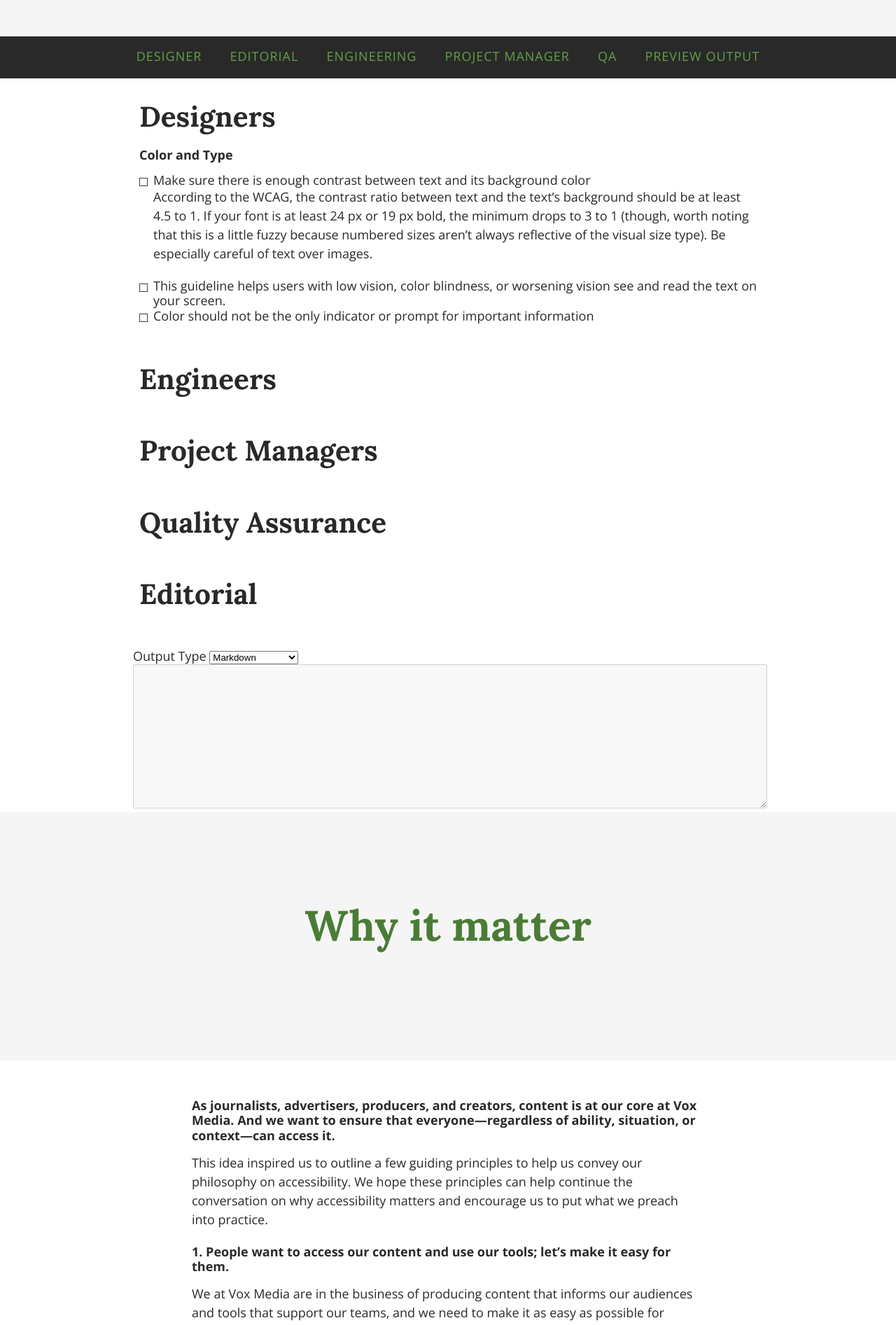
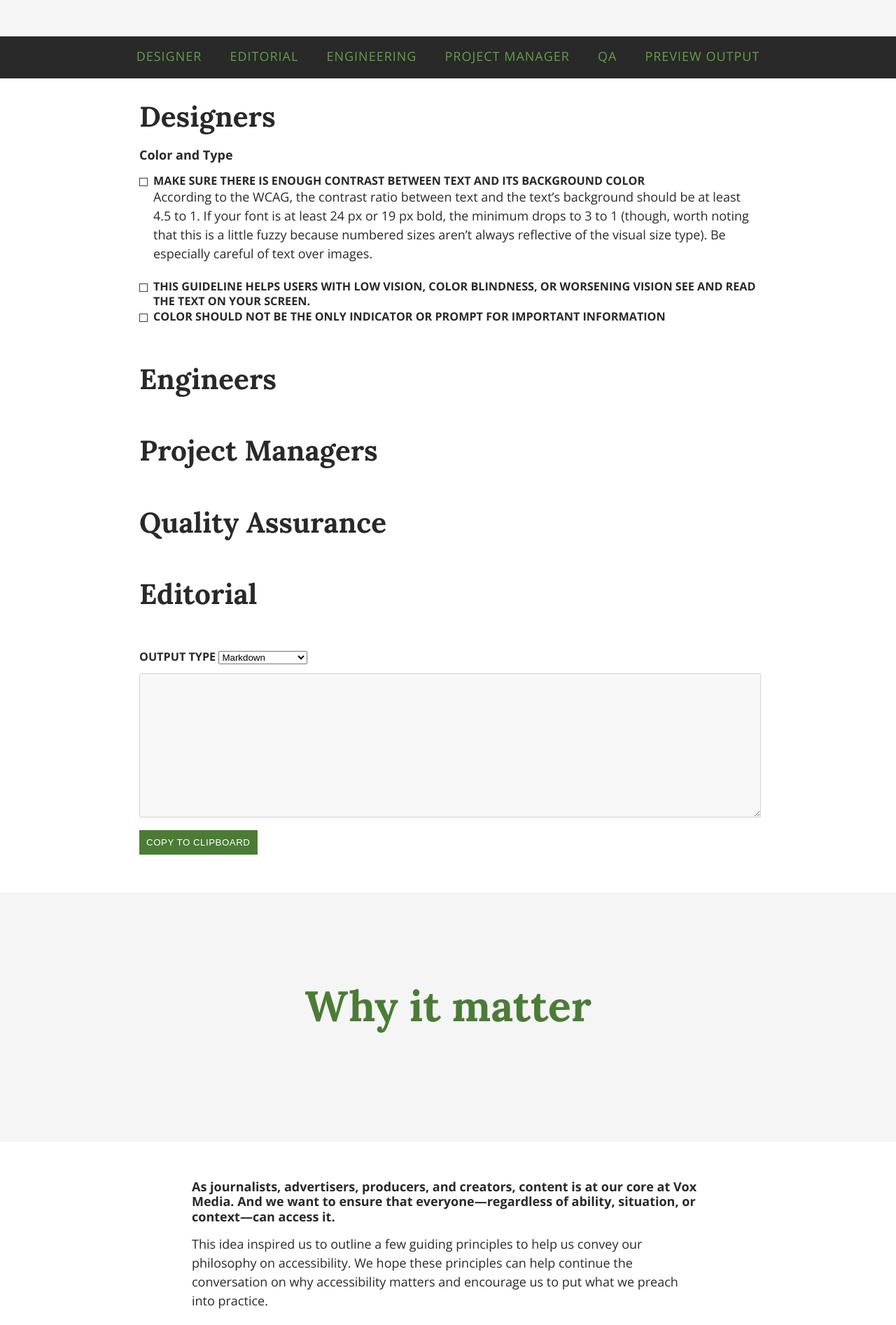
Before and after one commit to voxmedia/accessibility, a Jekyll site: the page built from index.html, in a window 1280 px wide. Shown: the part 406-2299 px from the top of the page at 70% size. Built offline with Jekyll 4.4.1, drawn with Linux system fonts in a browser that asks for light colours.

Commit message:
add some forms

```diff
--- a/_includes/output.html
+++ b/_includes/output.html
@@ -1,4 +1,4 @@
-<div class="options">
+<div class="l-segment">
   <label for="output">Output Type
     <select id="output" name="output">
       <option value="markdown">Markdown</option>
@@ -6,6 +6,6 @@
       <option value="github">Github Markdown</option>
     </select>
   </label>
+  <textarea disabled="true" class="preview-box"></textarea>
+  <button type="button">Copy to clipboard</button>
 </div>
-
-<textarea disabled="true" class="preview-box"></textarea>
--- a/_sass/_components/_c-guidelines.scss
+++ b/_sass/_components/_c-guidelines.scss
@@ -39,8 +39,14 @@
   }
 
   textarea {
+    margin: 1em 0;
     width: 100%;
     height: 200px;
   }
 
+  label {
+    font-size: .9em;
+    font-weight: 700;
+    text-transform: uppercase;
+  }
 }
--- a/_sass/_typography.scss
+++ b/_sass/_typography.scss
@@ -31,12 +31,12 @@
 }
 
 a {
+  border-bottom: 1px solid $color-medium-gray;
   border: 1px solid transparent;
   color: $color-link;
   outline: none;
   padding: .1em;
   text-decoration: none;
-  border-bottom: 1px solid $color-medium-gray;
   transition: all 200ms;
   &:hover {
     color: $color-link-hover;
@@ -44,6 +44,20 @@
   &:focus {
     border: 1px solid rgba(81, 203, 238, 1);
     box-shadow: 0 0 5px rgba(81, 203, 238, 1);
+  }
+}
+
+button {
+  -webkit-appearance: none;
+  background-color: $color-link;
+  border: 0;
+  color: #fff;
+  cursor: pointer;
+  letter-spacing: .5px;
+  padding: 10px;
+  text-transform: uppercase;
+  &:hover {
+    background-color: $color-link-hover;
   }
 }
 
```
